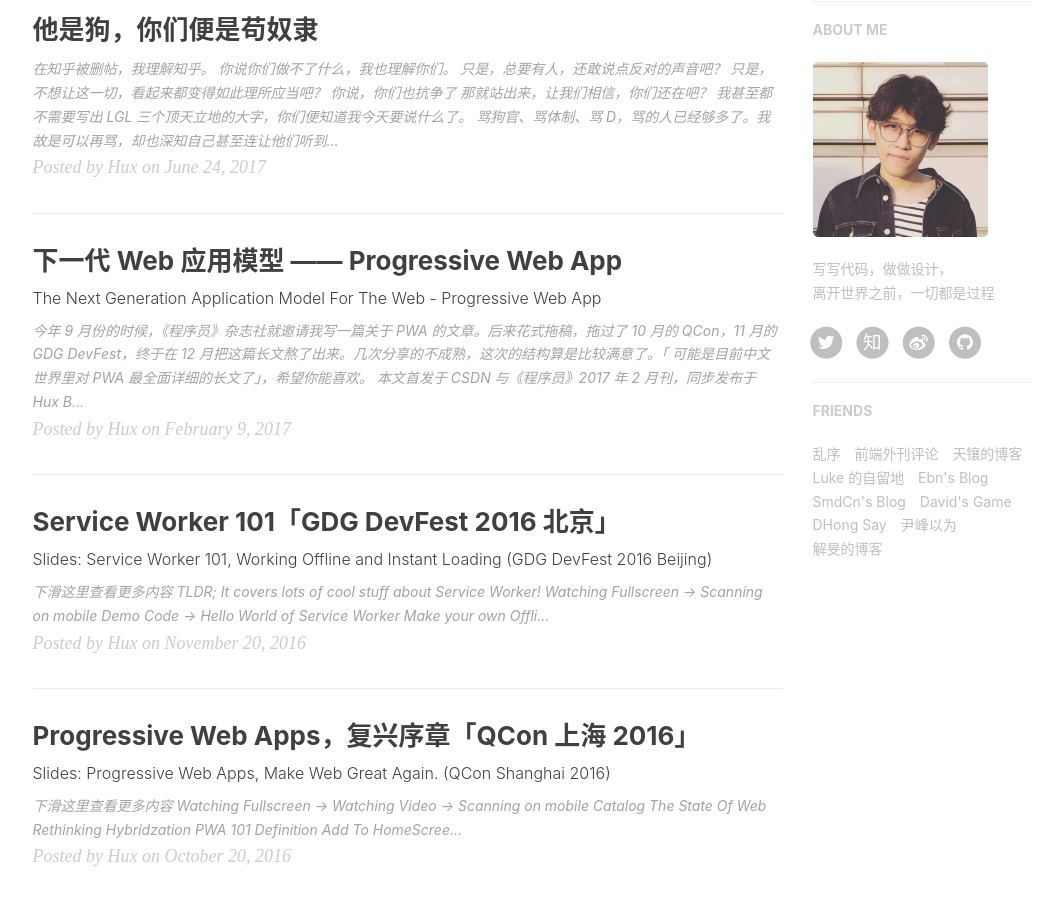
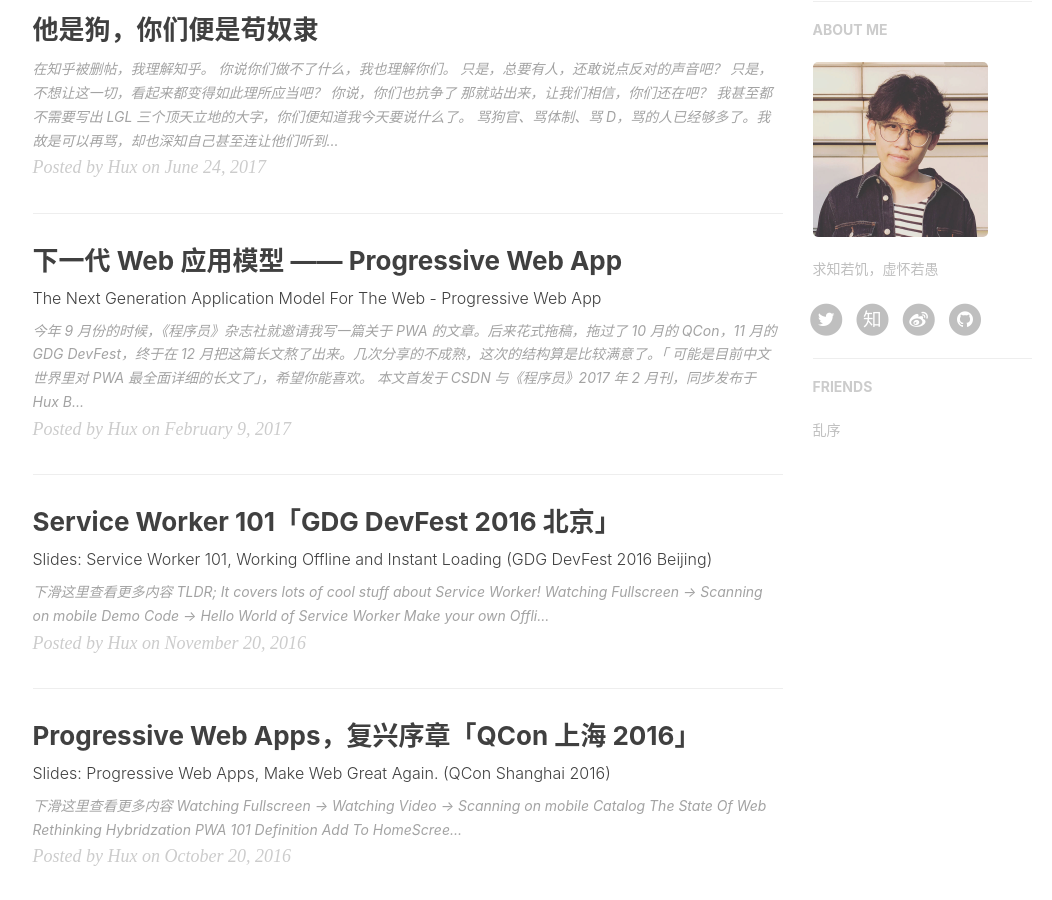
Before and after one commit to shiweibsw/shiweibsw.github.io, a Jekyll site: the page built from index.html, in a window 1280 px wide and 900 px high, scrolled down 692 px. Shown: the whole window, without its empty margins (135-1187 px from the left). Built offline with Jekyll 4.4.1, drawn with Linux system fonts in a browser that asks for light colours; nearby versions of some CDN libraries; the list of posts is cut into pages by our own code; comment, search, counter and statistics services are not loaded.

Commit message:
Update _config.yml

```diff
--- a/_config.yml
+++ b/_config.yml
@@ -1,11 +1,11 @@
 # Site settings
 title: Hux Blog
-SEOTitle: 黄玄的博客 | Bsw Blog
+SEOTitle: 小白的博客 | Bsw Blog
 header-img: img/home-bg.jpg
 email: huxpro@gmail.com
-description: "关于前端与设计、黑客与画家 | 黄玄，Web & Mobile Lover，Software Engineer，UX Designer | 这里是 @Hux黄玄 的个人博客，与你一起发现更大的世界。"
+description: "程序猿一枚 | 小白，Android，Software Engineer。"
 keyword: "黄玄, Hux黄玄, Hux, 鬼栈, huxpro, @huxpro, 黄玄的博客, Hux Blog, 博客, 个人网站, 互联网, Web, JavaScript, 前端, 设计"
-url: "https://huangxuan.me"              # your host, for absolute URL
+url: "https://shiweibsw.github.io"              # your host, for absolute URL
 baseurl: ""                             # for example, '/blog' if your blog hosted on 'host/blog'
 
 # Publish posts or collection documents with a future date.
@@ -14,8 +14,8 @@ future: true
 # SNS settings
 RSS: false
 weibo_username:     huxpro
-zhihu_username:     huxpro
-github_username:    huxpro
+zhihu_username:     xiao-bai-19-89
+github_username:    shiweibsw
 twitter_username:   huxpro
 #facebook_username:  huxpro
 #linkedin_username:  firstname-lastname-idxxxx
@@ -68,7 +68,7 @@ ga_domain: huangxuan.me
 
 # Sidebar settings
 sidebar: true                           # whether or not using Sidebar.
-sidebar-about-description: "写写代码，做做设计，<br>离开世界之前，一切都是过程"
+sidebar-about-description: "求知若饥，虚怀若愚"
 sidebar-avatar: /img/avatar-hux.jpg      # use absolute URL, seeing it's used in both `/` and `/about/`
 
 
@@ -93,32 +93,5 @@ friends: [
     # },{
         title: "乱序",
         href: "http://mida.re/"
-    },{
-        title: "前端外刊评论",
-        href: "http://qianduan.guru/"
-    },{
-        title: "天镶的博客",
-        href: "http://lingyu.wang/"
-    },{
-        title: "Luke 的自留地",
-        href: "http://hmqk1995.github.io"
-    },{
-        title: "Ebn's Blog",
-        href: "http://ebnbin.com/"
-    },{
-        title: "SmdCn's Blog",
-        href: "http://blog.smdcn.net"
-    },{
-        title: "David's Game",
-        href: "https://www.ruoyaowu.com/"
-    },{
-        title: "DHong Say",
-        href: "http://dhong.co"
-    },{
-        title: "尹峰以为",
-        href: "http://ingf.github.io/"
-    },{
-        title: "解旻的博客",
-        href: "http://xieminis.me/"
     }
 ]
```
